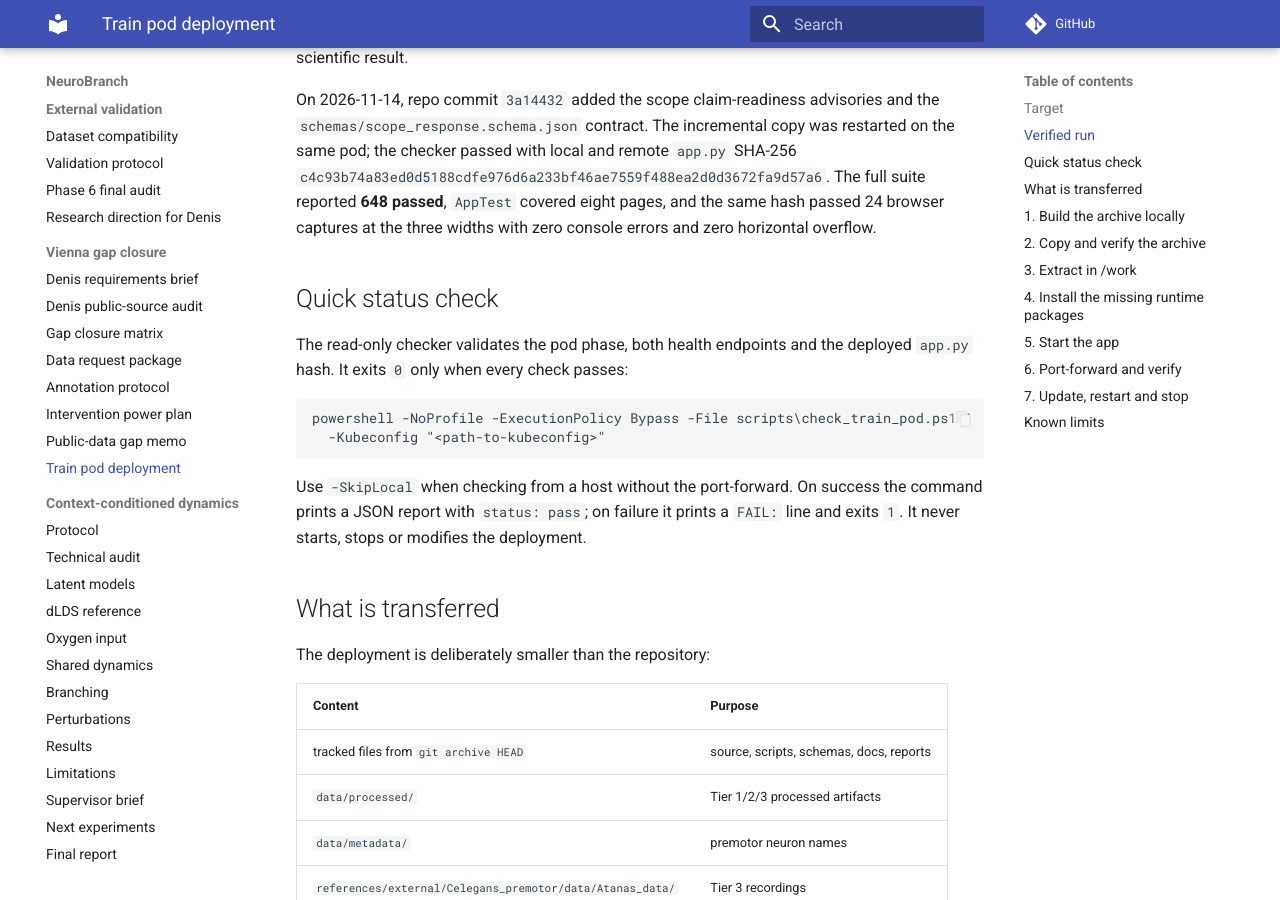
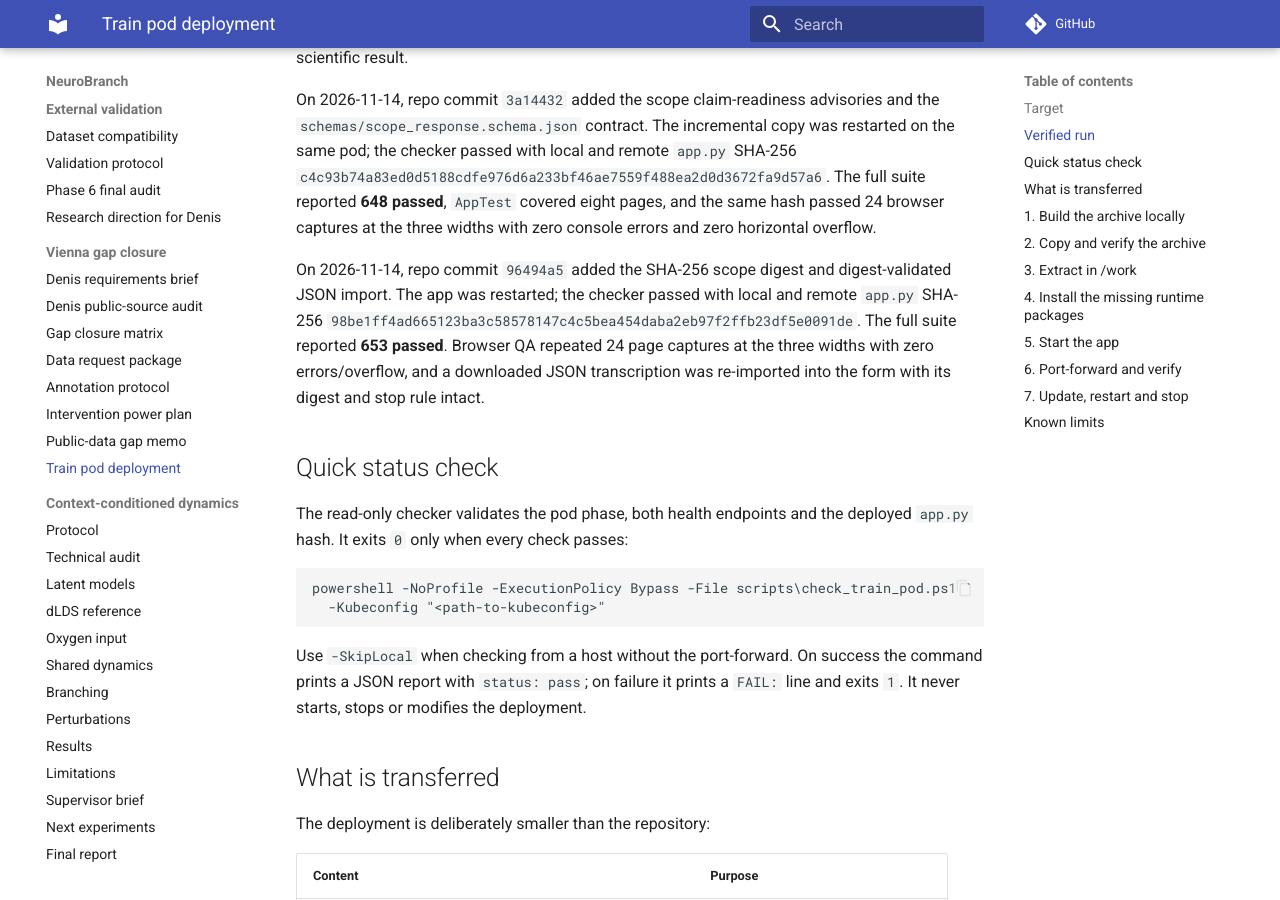
Before and after one commit to toniIepure25/neurobranch-celegans, an MkDocs documentation site: the page built from docs/POD_DEPLOYMENT_TRAIN.md, in a window 1280 px wide and 900 px high, scrolled down 1036 px. Built offline with MkDocs 1.6.1 and Material for MkDocs 9.7.7, drawn with Linux system fonts in a browser that asks for light colours; comment, search, counter and statistics services are not loaded.

Commit message:
Record digest import deployment

```diff
--- a/docs/POD_DEPLOYMENT_TRAIN.md
+++ b/docs/POD_DEPLOYMENT_TRAIN.md
@@ -41,6 +41,13 @@ the checker passed with local and remote `app.py` SHA-256
 `c4c93b74a83ed0d5188cdfe976d6a233bf46ae7559f488ea2d0d3672fa9d57a6`. The full suite reported
 **648 passed**, `AppTest` covered eight pages, and the same hash passed 24 browser captures at the
 three widths with zero console errors and zero horizontal overflow.
+
+On 2026-11-14, repo commit `96494a5` added the SHA-256 scope digest and digest-validated JSON
+import. The app was restarted; the checker passed with local and remote `app.py` SHA-256
+`98be1ff4ad665123ba3c58578147c4c5bea454daba2eb97f2ffb23df5e0091de`. The full suite reported
+**653 passed**. Browser QA repeated 24 page captures at the three widths with zero errors/overflow,
+and a downloaded JSON transcription was re-imported into the form with its digest and stop rule
+intact.
 
 ## Quick status check
 
```
